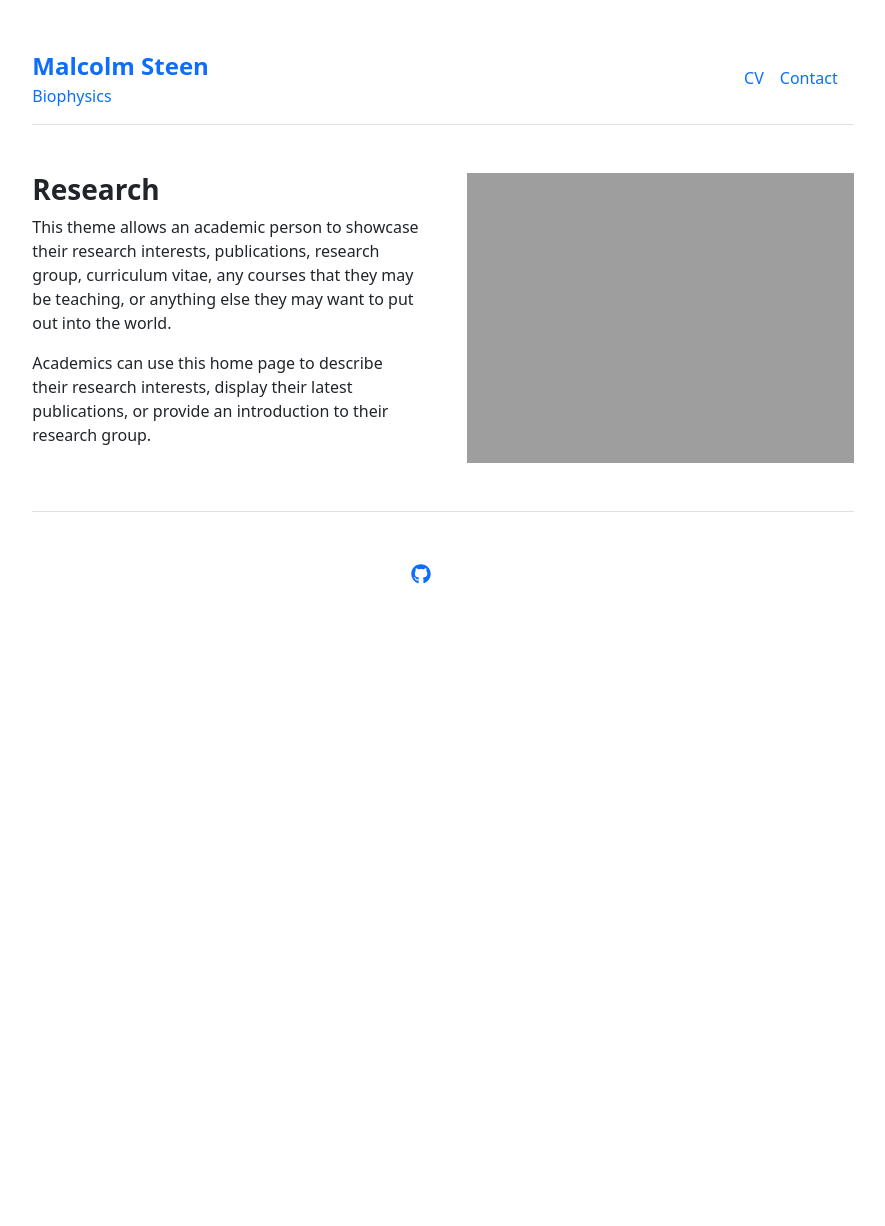
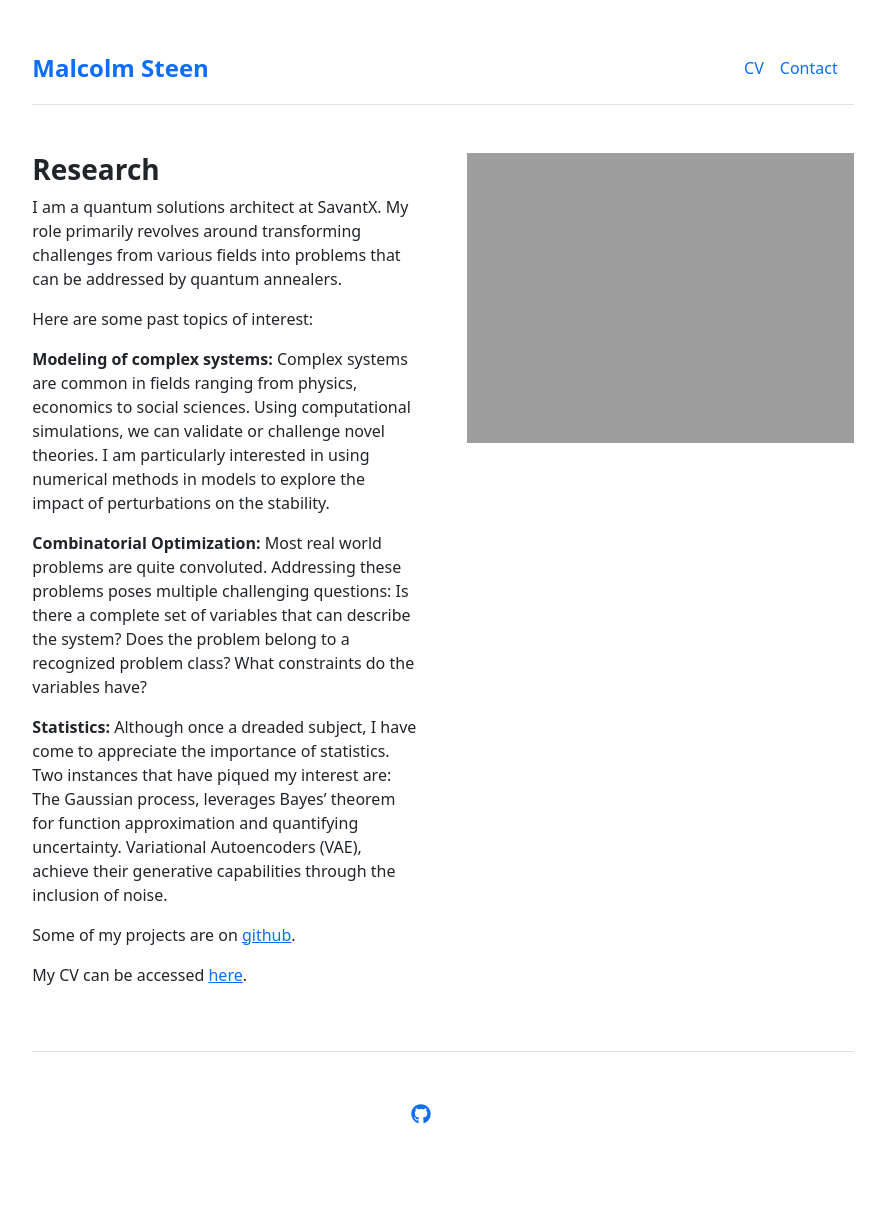
Before and after one commit to steenmalcolm/malcolmsteen, a Jekyll site: the page built from index.md, in a window 1280 px wide. Shown: the whole page, without its empty margins (197-1082 px from the left). Built offline with Jekyll 4.4.1, drawn with Linux system fonts in a browser that asks for light colours; before the commit the page ends 900 px from its top, so only the background shows below that.

Commit message:
Change description
Add new research description, remove unnecessary html elements

```diff
--- a/_config.yml
+++ b/_config.yml
@@ -1,4 +1,4 @@
 url: "" # the base hostname & protocol for your site, e.g. http://example.com
 baseurl: "" # the subpath of your site, e.g. /blog
 title: "Malcolm Steen" # the name of your site, e.g. ACME Corp.
-description: "Biophysics"
+description: ""
--- a/_data/settings.yml
+++ b/_data/settings.yml
@@ -13,4 +13,4 @@ social:
 # - {icon: 'linkedin', link: 'https://linkedin.com/in'}
 
 contacts:
-- {name: 'Malcolm Steen', title: 'Graduate Student', department: 'Physics and Astronomy', institution: 'Universität Heidelberg', email: 'malcolm.steen7@gmail.com'}
+- {name: 'Malcolm Steen', title: 'Researcher', department: '', institution: 'SavantX', email: 'malcolm.steen7@gmail.com'}
--- a/_includes/contact.html
+++ b/_includes/contact.html
@@ -5,13 +5,13 @@
     <div class="row g-5 mb-5">
       <div class="col-md-6">
         <h4>{{ contact.name }}</h4>
-        <p>{{ contact.title }} | {{ contact.department }}</p>
+        <p>{{ contact.title }}</p>
         <p>{{ contact.institution }} </p>
         <p>Email: {{ contact.email }}</p>
       </div>
-      <div class="col-md-6">
+      <!-- <div class="col-md-6">
         <img src="{{ site.github.url }}/{{ contact.image }}" alt="Contact" width="100%">
-      </div>
+      </div> -->
     </div>
     {% endfor %}
   </div>
--- a/_includes/header.html
+++ b/_includes/header.html
@@ -3,9 +3,9 @@
     <a href="{{ site.github.url }}/" class="d-flex align-items-center text-decoration-none">
       <span class="fs-4 fw-bold">{{ site.title }}</span>
     </a>
-    <a href="{{ site.github.url }}/" class="d-flex align-items-center text-decoration-none">
+    <!-- <a href="{{ site.github.url }}/" class="d-flex align-items-center text-decoration-none">
       <span>{{ site.description }}</span>
-    </a>
+    </a> -->
   </div>
   <nav class="d-inline-flex mt-2 mt-md-0 ms-md-auto">
     {% for item in site.data.settings.menu %}
--- a/index.md
+++ b/index.md
@@ -3,6 +3,21 @@ layout: home
 title: "Home"
 ---
 
-This theme allows an academic person to showcase their research interests, publications, research group, curriculum vitae, any courses that they may be teaching, or anything else they may want to put out into the world.
+I am a quantum solutions architect at SavantX. My role primarily revolves around transforming challenges from various fields into problems that can be addressed by quantum annealers.
 
-Academics can use this home page to describe their research interests, display their latest publications, or provide an introduction to their research group.
+Here are some past topics of interest:
+
+**Modeling of complex systems:**
+Complex systems are common in fields ranging from physics, economics to social sciences. Using computational simulations, we can validate or challenge novel theories. I am particularly interested in using numerical methods in models to explore the impact of perturbations on the stability.
+
+**Combinatorial Optimization:**
+Most real world problems are quite convoluted. Addressing these problems poses multiple challenging questions: Is there a complete set of variables that can describe the system? Does the problem belong to a recognized problem class? What constraints do the variables have?
+
+**Statistics:**
+Although once a dreaded subject, I have come to appreciate the importance of statistics. Two instances that have piqued my interest are:
+The Gaussian process, leverages Bayes’ theorem for function approximation and quantifying uncertainty.
+Variational Autoencoders (VAE), achieve their generative capabilities through the inclusion of noise.
+
+Some of my projects are on [github](https://github.com/steenmalcolm).
+
+My CV can be accessed [here]().
```
